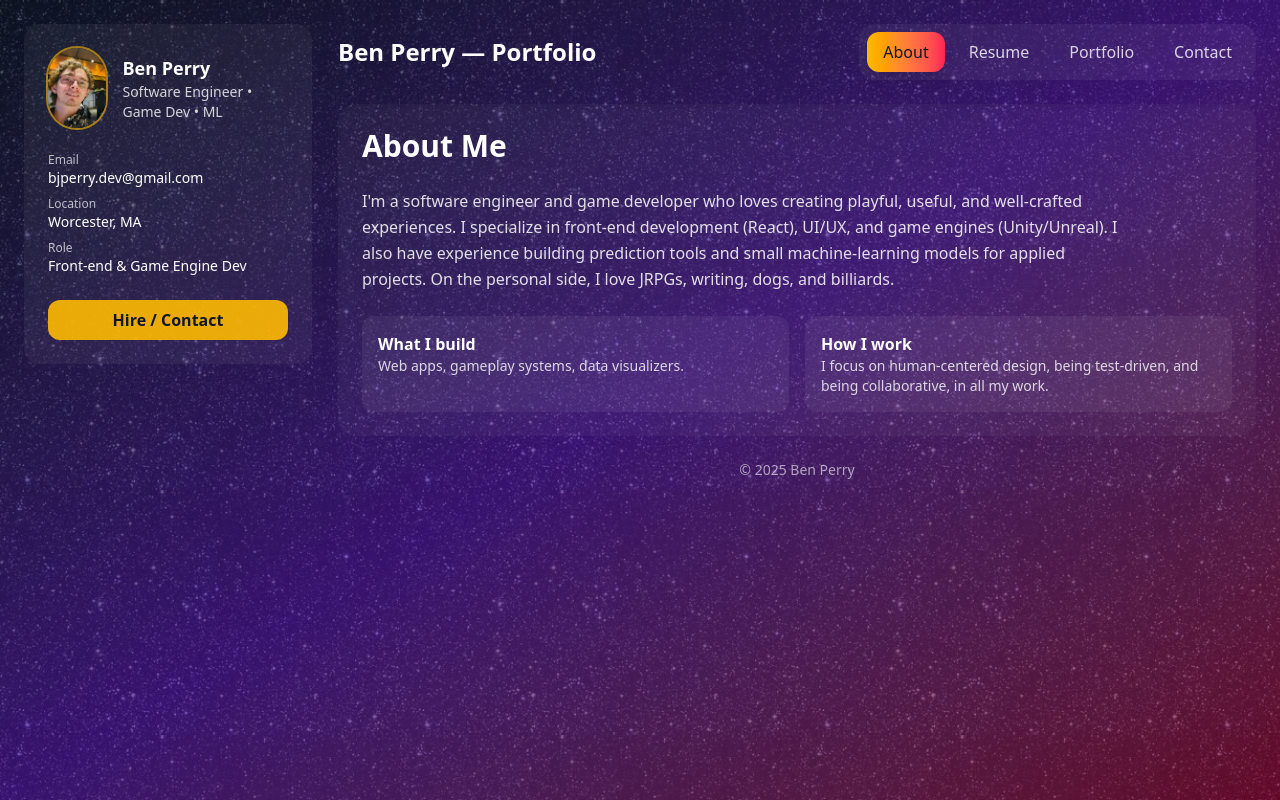
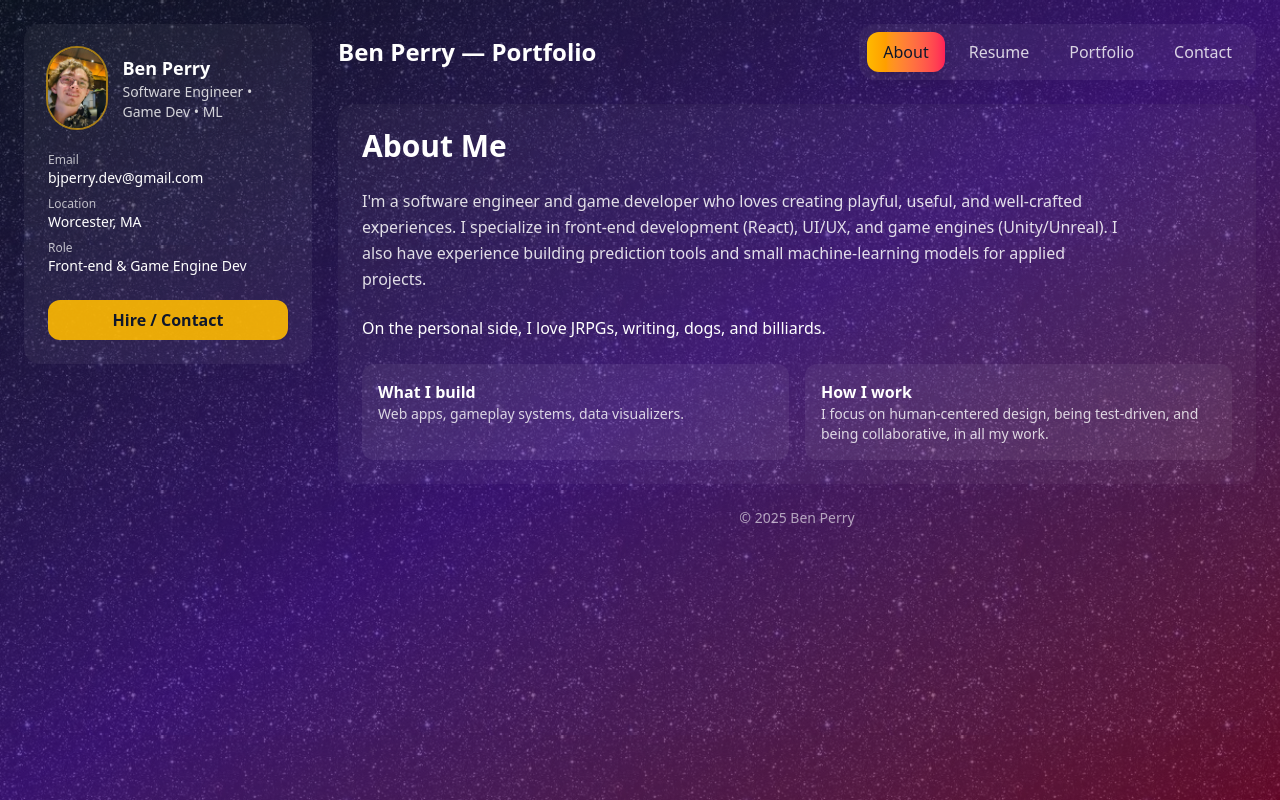
Before and after one commit to BPSupernova/Portfolio-Website, a React (Vite) app: page / in a window 1280 px wide. Built offline with nearby package versions, Linux system fonts and the light colour scheme.

Commit message:
More updated text

```diff
--- a/src/App.jsx
+++ b/src/App.jsx
@@ -89,9 +89,9 @@ function About() {
         and well-crafted experiences. I specialize in front-end development (React),
         UI/UX, and game engines (Unity/Unreal). I also have experience building
         prediction tools and small machine-learning models for applied projects.
+      </p>
 
-        On the personal side, I love JRPGs, writing, dogs, and billiards.
-      </p>
+      <p>On the personal side, I love JRPGs, writing, dogs, and billiards.</p>
 
       <div className="grid grid-cols-1 sm:grid-cols-2 gap-4">
         <div className="bg-white/6 p-4 rounded-xl">
@@ -183,7 +183,7 @@ const PROJECTS = [
   {
     id: 4,
     title: "ASKMII Game Engine",
-    desc: "Custom C++ game engine using SFML library. Documentation: dragonfly.wpi.edu/include/index.html, with custom additions as exceptions, such as custom games that can be played by the engine (one of which is loaded onto the executable in the downloadable zip).",
+    desc: "Custom C++ game engine using SFML library. Documentation: dragonfly.wpi.edu; with custom additions as exceptions, such as custom games that can be played by the engine (one of which is loaded onto the executable in the downloadable zip).",
     tags: ["C++", "Engine Dev", "SFML"],
     image: "/ASKMII_Photo.png",
     link: "https://github.com/BPSupernova/Portfolio-Website/releases/tag/ASKMII",
```
